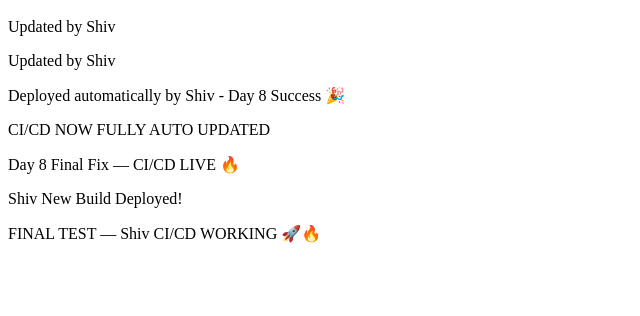
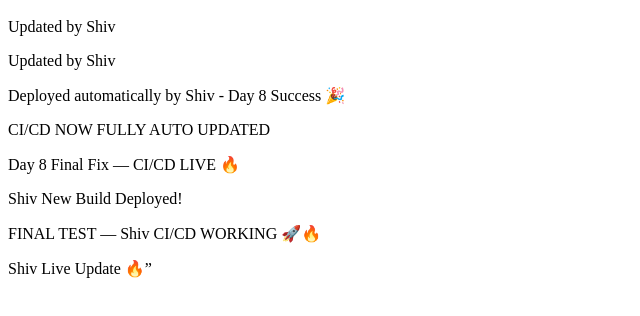
Before and after one commit to karannasit/shiv-git-demo, a plain HTML site: page index.html in a window 1280 px wide. Shown: the part 48-364 px from the top of the page, without its empty margins (0-640 px from the left). Drawn offline with Linux system fonts and the light colour scheme.

Commit message:
Update index.html

```diff
--- a/index.html
+++ b/index.html
@@ -6,3 +6,4 @@
 <p>Day 8 Final Fix — CI/CD LIVE 🔥</p>
 <p>Shiv New Build Deployed!</p>
 <p>FINAL TEST — Shiv CI/CD WORKING 🚀🔥</p>
+Shiv Live Update 🔥”
```
